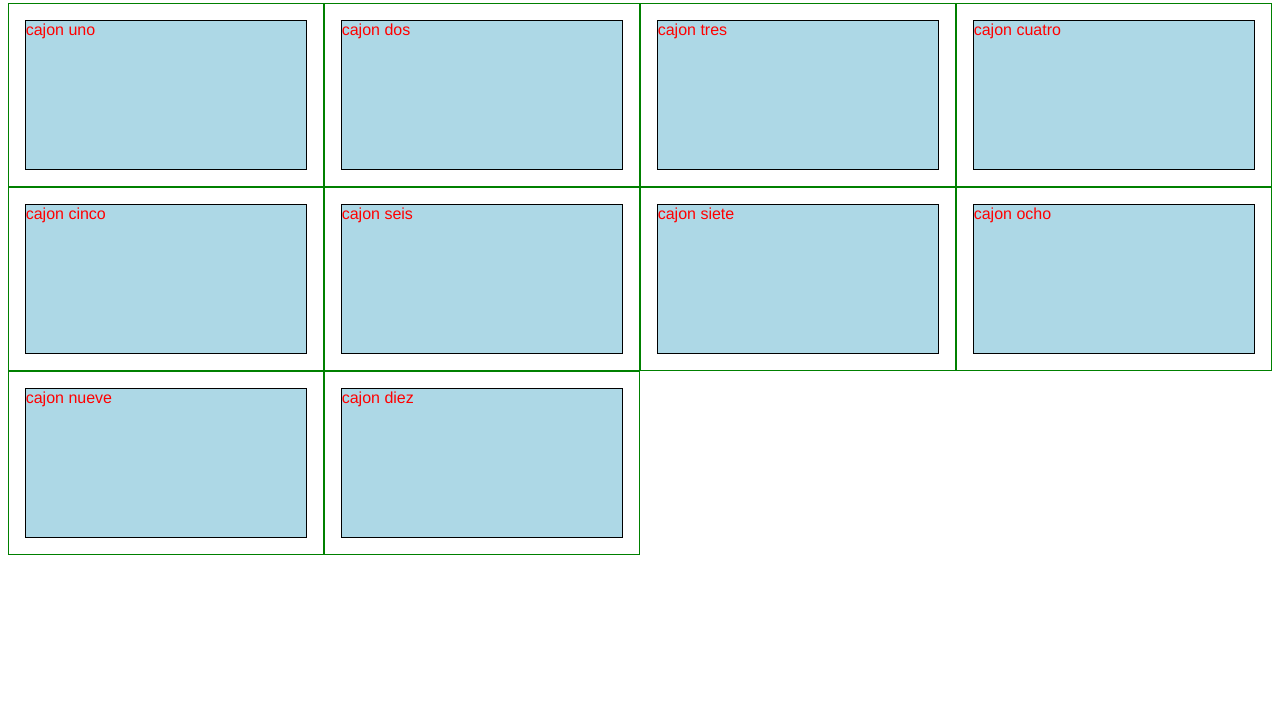
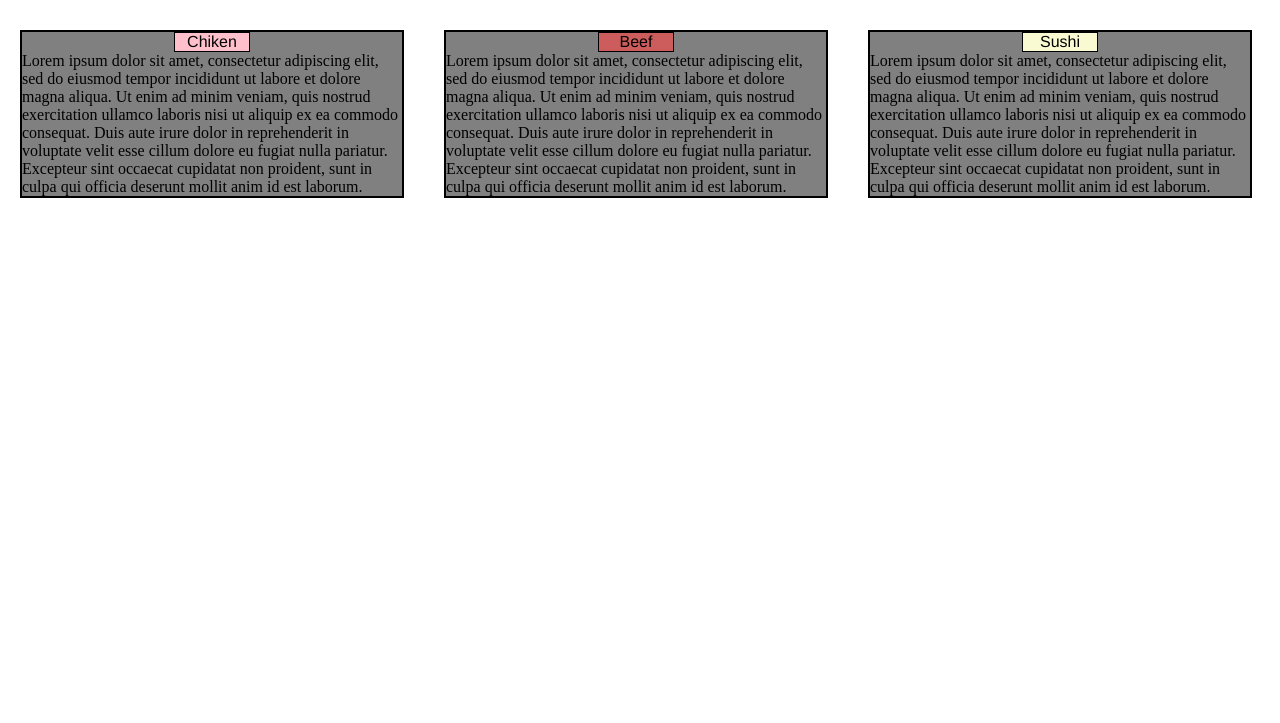
Before and after one commit to CAMILO92/CouseraCourse, a plain HTML site: page site/index.html in a window 1280 px wide. Shown: the part 77-800 px from the top of the page. Drawn offline with Linux system fonts and the light colour scheme.

Commit message:
Little change

```diff
--- a/site/index.html
+++ b/site/index.html
@@ -9,41 +9,65 @@
 
 * {
   box-sizing: border-box;
+  margin: 0;
+  padding: 0;
   }
 
 h1 {
   font-family: sans-serif;
   color: brown;
+  text-align: center;
+  margin: 25px;
 
 
 }
 
 .contenedor {
+  position: relative;
   width: 100%;
 
 }
 
 div:hover{
-  background-color: green;
+  background-color: yellow;
+}
+
+div{  background-color: gray;
+
 
 }
 
+
+
 p {
-  background-color:  lightblue;
-  width: 90%;
+  width: 20%;
   border: 1px solid black;
-  height: 150px;
+  height: 10%;
   font-family: Helvetica;
-  color: red;
+  color: black;
   margin-right: auto;
   margin-left: auto;
+  text-align: center;
+
+}
+
+
+#p1 {
+  background-color:  pink;
+}
+#p2 {
+  background-color:  indianred;
+}
+#p3 {
+  background-color:  lightgoldenrodyellow;
 }
 /******** Large devices only *********/
 @media (min-width: 1200px){
   .col-lg-1,.col-lg-2,.col-lg-3,.col-lg-4,.col-lg-5,.col-lg-6,.col-lg-7,.col-lg-8,.col-lg-9,
   .col-lg-10,.col-lg-11,.col-lg-12 {
     float: left;
-    border: 1px solid green;
+    border: 2px solid black;
+    align-content: center;
   }
 
   .col-lg-1{
@@ -58,7 +82,8 @@ p {
     width: 25%;
   }
   .col-lg-4{
-    width: 33%;
+    width: 30%;
+    margin:20px;
   }
   .col-lg-5{
     width: 41.66%;
@@ -92,7 +117,8 @@ p {
   .col-md-1,.col-md-2,.col-md-3,.col-md-4,.col-md-5,.col-md-6,.col-md-7,.col-md-8,.col-md-9,
   .col-md-10,.col-md-11,.col-md-12 {
     float: left;
-    border: 1px solid purple;
+    border: 2px solid black;
+
   }
 
   .col-md-1{
@@ -113,7 +139,10 @@ p {
     width: 41.66%;
   }
   .col-md-6{
-    width: 50%;
+    width:42%;
+    margin-left:40px;
+    margin-right:40px;
+    margin-bottom: 15px;
   }
   .col-md-7{
     width: 58.33%;
@@ -131,7 +160,8 @@ p {
     width: 91.66%;
   }
   .col-md-12{
-    width: 100%;
+    width: 95%;
+    margin:20px
   }
 
 }
@@ -142,7 +172,7 @@ p {
   .col-sm-1,.col-sm-2,.col-sm-3,.col-sm-4,.col-sm-5,.col-sm-6,.col-sm-7,.col-sm-8,.col-sm-9,
   .col-sm-10,.col-sm-11,.col-sm-12 {
     float: left;
-    border: 1px solid orangered;
+    border: 2px solid black;
   }
 
   .col-sm-1{
@@ -181,7 +211,10 @@ p {
     width: 91.66%;
   }
   .col-sm-12{
-    width: 100%;
+    width: 90%;
+    margin-left: 15px;
+    margin-right:15px;
+    margin-bottom: 10px;
   }
 
 }
@@ -191,18 +224,11 @@ p {
 
 
 <body>
-  <h1>Ejercicio de clase numero uno</h1>
+  <h1>Our menu</h1>
   <div class="Contendor">
-    <div class="col-lg-3 col-md-6 col-sm-12"> <p>cajon uno</p> </div>
-    <div class="col-lg-3 col-md-6 col-sm-12"> <p>cajon dos</p> </div>
-    <div class="col-lg-3 col-md-6 col-sm-12"> <p>cajon tres</p> </div>
-    <div class="col-lg-3 col-md-6 col-sm-12"> <p>cajon cuatro</p> </div>
-    <div class="col-lg-3 col-md-6 col-sm-12"> <p>cajon cinco</p> </div>
-    <div class="col-lg-3 col-md-6 col-sm-12"> <p>cajon seis</p> </div>
-    <div class="col-lg-3 col-md-6 col-sm-12"> <p>cajon siete</p> </div>
-    <div class="col-lg-3 col-md-6 col-sm-12"> <p>cajon ocho</p> </div>
-    <div class="col-lg-3 col-md-6 col-sm-12"> <p>cajon nueve</p> </div>
-    <div class="col-lg-3 col-md-6 col-sm-12"> <p>cajon diez</p> </div>
+    <div class="col-lg-4 col-md-6 col-sm-12"><p id='p1'> Chiken</p> Lorem ipsum dolor sit amet, consectetur adipiscing elit, sed do eiusmod tempor incididunt ut labore et dolore magna aliqua. Ut enim ad minim veniam, quis nostrud exercitation ullamco laboris nisi ut aliquip ex ea commodo consequat. Duis aute irure dolor in reprehenderit in voluptate velit esse cillum dolore eu fugiat nulla pariatur. Excepteur sint occaecat cupidatat non proident, sunt in culpa qui officia deserunt mollit anim id est laborum.  </div>
+    <div class="col-lg-4 col-md-6 col-sm-12"><p id='p2'> Beef</p> Lorem ipsum dolor sit amet, consectetur adipiscing elit, sed do eiusmod tempor incididunt ut labore et dolore magna aliqua. Ut enim ad minim veniam, quis nostrud exercitation ullamco laboris nisi ut aliquip ex ea commodo consequat. Duis aute irure dolor in reprehenderit in voluptate velit esse cillum dolore eu fugiat nulla pariatur. Excepteur sint occaecat cupidatat non proident, sunt in culpa qui officia deserunt mollit anim id est laborum. </div>
+    <div class="col-lg-4 col-md-12 col-sm-12"><p id='p3'> Sushi</p> Lorem ipsum dolor sit amet, consectetur adipiscing elit, sed do eiusmod tempor incididunt ut labore et dolore magna aliqua. Ut enim ad minim veniam, quis nostrud exercitation ullamco laboris nisi ut aliquip ex ea commodo consequat. Duis aute irure dolor in reprehenderit in voluptate velit esse cillum dolore eu fugiat nulla pariatur. Excepteur sint occaecat cupidatat non proident, sunt in culpa qui officia deserunt mollit anim id est laborum. </div>
   </div>
 </body>
 </html>
```
